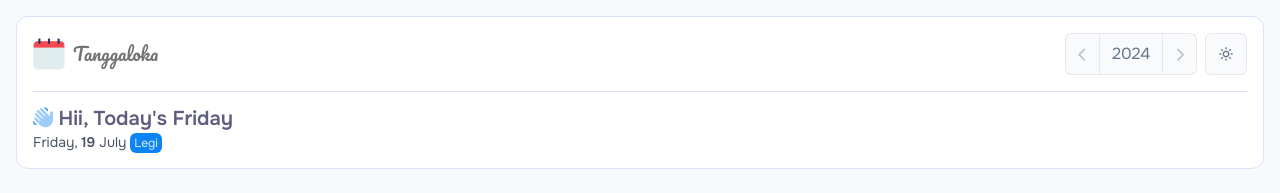
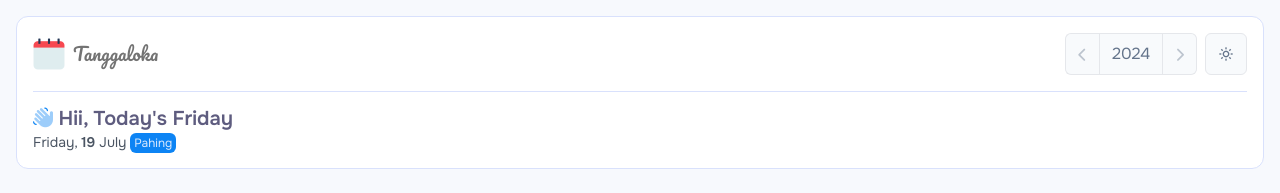
Before and after one commit to dwiwijaya/tanggaloka, a Vue app: page / in a window 1280 px wide. Shown: the top 193 px of the page. Built offline with nearby package versions, Linux system fonts and the light colour scheme.

Commit message:
fix: header pasaran

```diff
--- a/src/components/Header.vue
+++ b/src/components/Header.vue
@@ -67,7 +67,7 @@ const day = computed(() => dayjs(today.value).date());
 const monthName = computed(() => dayjs(today.value).format("MMMM"));
 const dayName = computed(() => dayjs(today.value).format("dddd"));
 const javaneseMarketDay = computed(() => {
-    const marketDays = ["Legi", "Pahing", "Pon", "Wage", "Kliwon"];
+    const marketDays = ["Pahing", "Pon", "Wage", "Kliwon", "Legi"];
     const baseDate = dayjs("2023-01-01");
     const daysSinceBase = dayjs(today.value).diff(baseDate, "day");
     return marketDays[daysSinceBase % 5];
```
